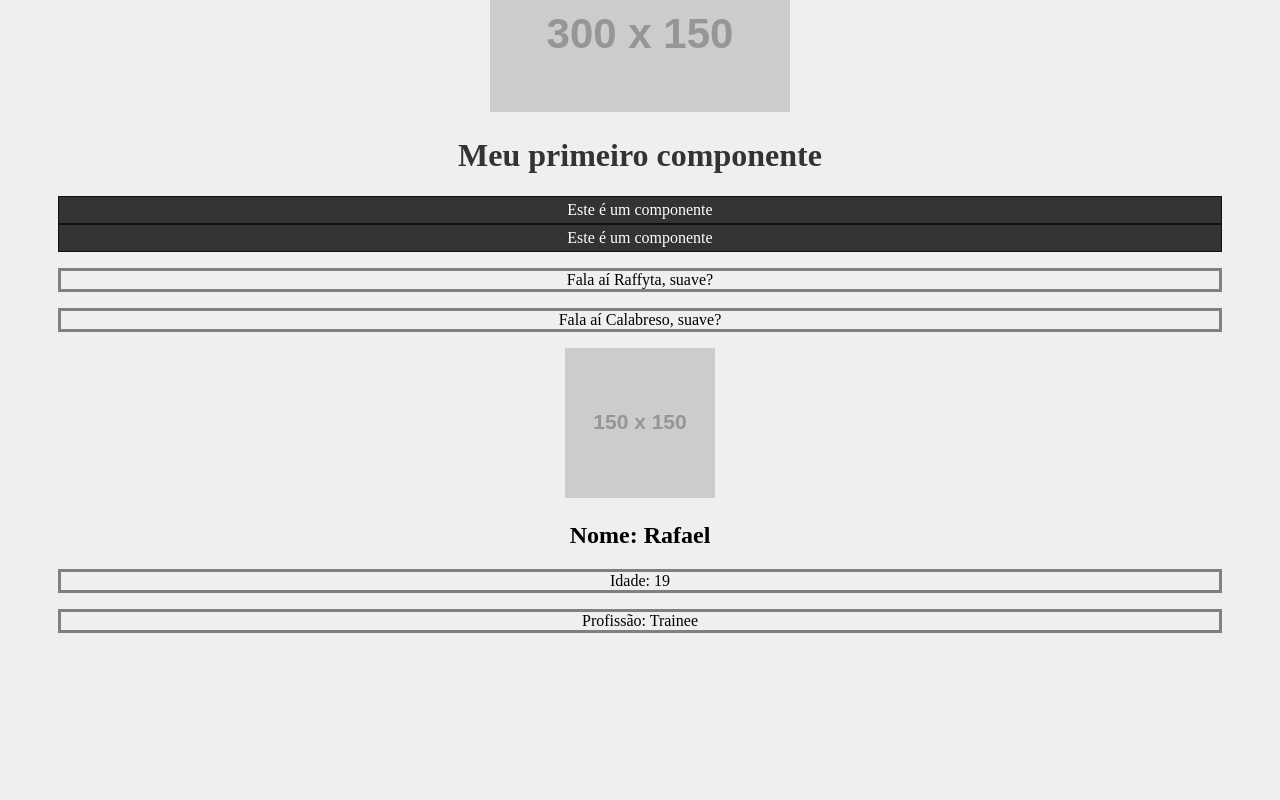
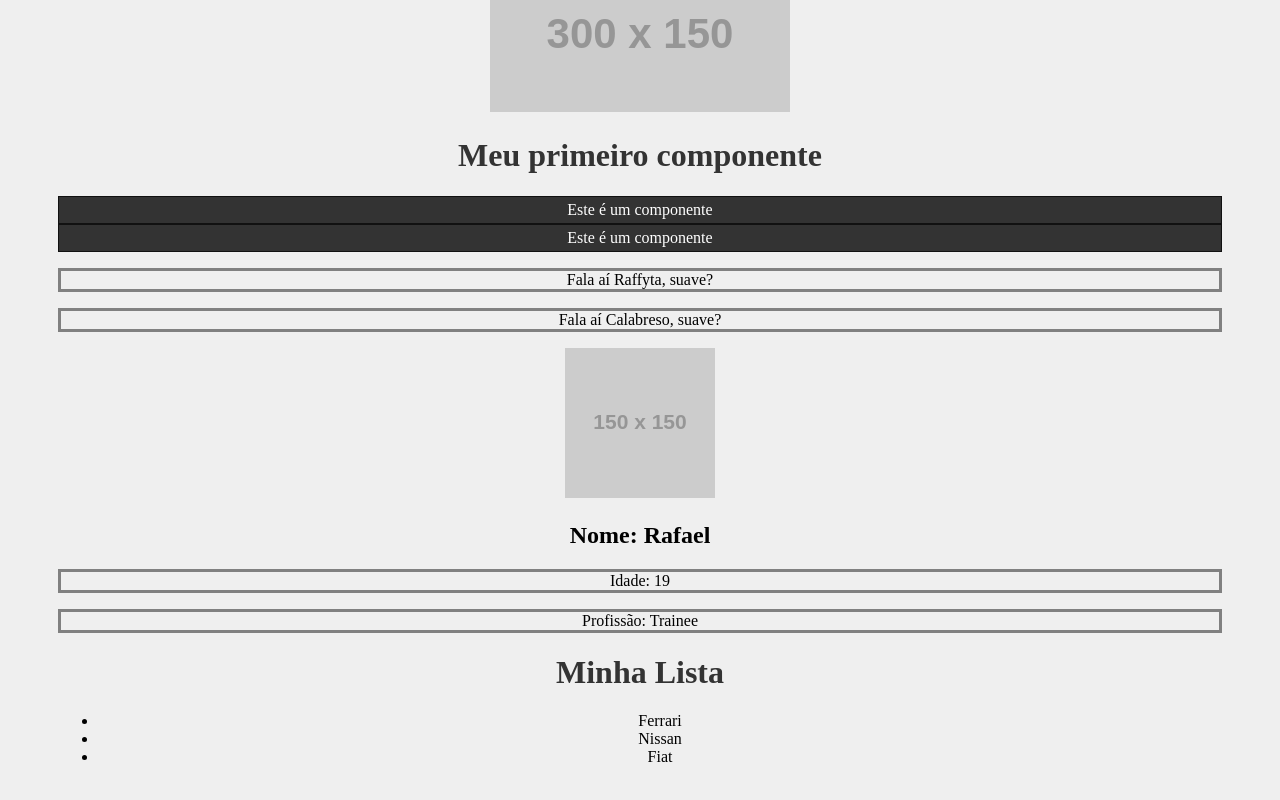
Before and after one commit to rafael-ma/projects, a React (Create React App) app: page / in a window 1280 px wide. Shown: the part 256-1056 px from the top of the page. Before the commit the page ends 963 px from the top, so only its background shows below. Built offline with nearby package versions, Linux system fonts and the light colour scheme.

Commit message:
Usa fragment na criação de componentes

```diff
--- a/src/App.jsx
+++ b/src/App.jsx
@@ -3,6 +3,7 @@ import HelloWorld from './components/HelloWorld';
 import SayMyName from './components/SayMyName'
 import Pessoa from './components/Pessoa';
 import Frase from './components/Frase';
+import List from './components/List';
 
 function App() {
   const name = 'Raffyta'.toUpperCase()
@@ -33,6 +34,7 @@ function App() {
         profissao = 'Trainee'
       />
 
+      <List />
     </div>
   );
 }
--- /dev/null
+++ b/src/components/Item.jsx
@@ -0,0 +1,9 @@
+function Item(props) {
+    return (
+        <>
+            <li>{props.marca}</li>
+        </>
+    )
+}
+
+export default Item
--- /dev/null
+++ b/src/components/List.jsx
@@ -0,0 +1,16 @@
+import Item from "./Item"
+
+function List() {
+    return (
+        <>
+            <h1>Minha Lista</h1>
+            <ul>
+                <Item marca = 'Ferrari' />
+                <Item marca = 'Nissan' />
+                <Item marca = 'Fiat' />
+            </ul>
+        </>
+    )
+}
+
+export default List
```
